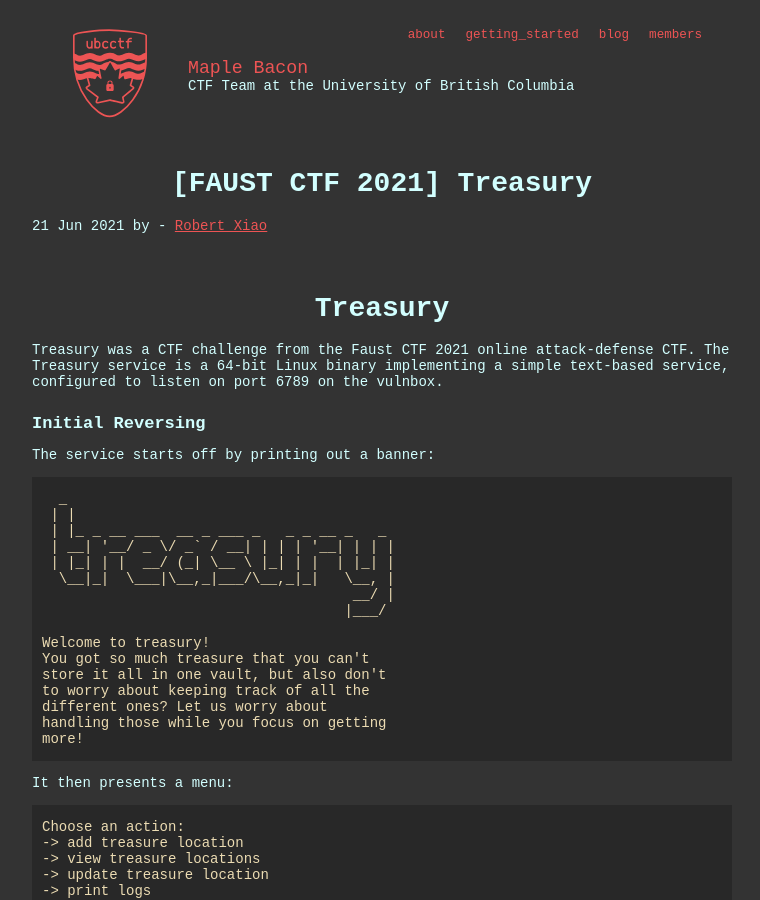
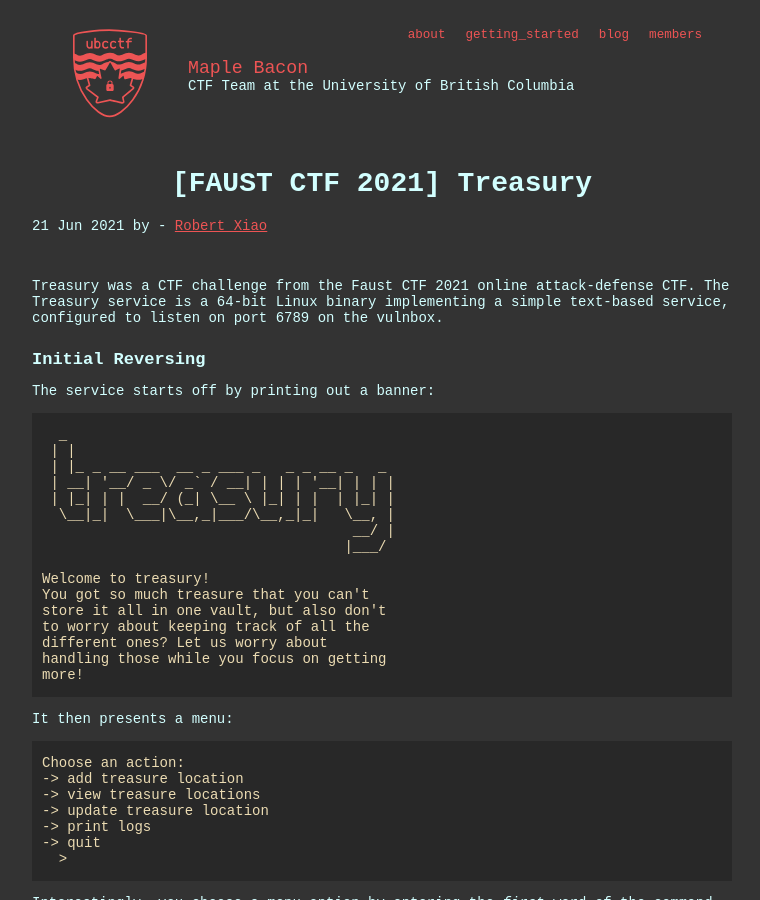
Before and after one commit to ubcctf/ubcctf.github.io, a Jekyll site: the page built from _posts/2021-06-21-faustctf-treasury.md, in a window 1280 px wide and 900 px high. Shown: the whole window, without its empty margins (258-1018 px from the left). Built offline with Jekyll 4.4.1, drawn with Linux system fonts in a browser that asks for light colours; some web fonts are replaced.

Commit message:
Update 2021-06-21-faustctf-treasury.md
drop redundant header

```diff
--- a/_posts/2021-06-21-faustctf-treasury.md
+++ b/_posts/2021-06-21-faustctf-treasury.md
@@ -3,8 +3,6 @@ layout: post
 title: "[FAUST CTF 2021] Treasury"
 author: Robert Xiao
 ---
-
-# Treasury
 
 Treasury was a CTF challenge from the Faust CTF 2021 online attack-defense CTF. The Treasury service is a 64-bit Linux binary implementing a simple text-based service, configured to listen on port 6789 on the vulnbox.
 
```
